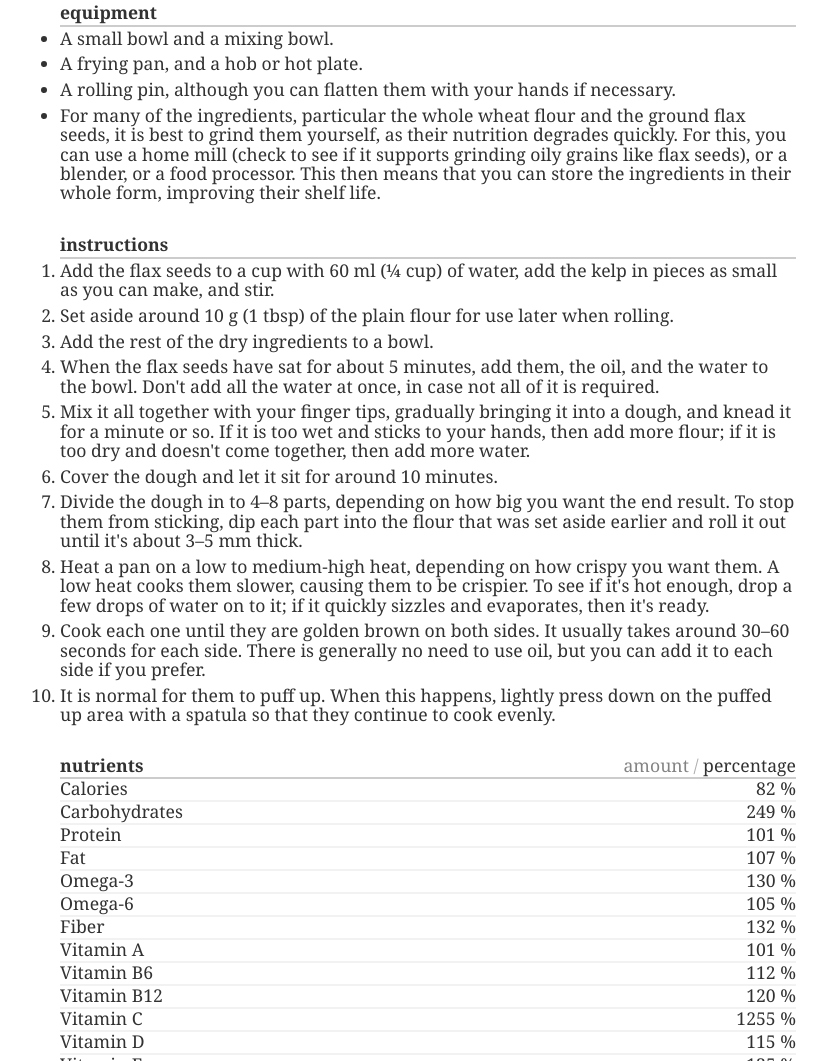
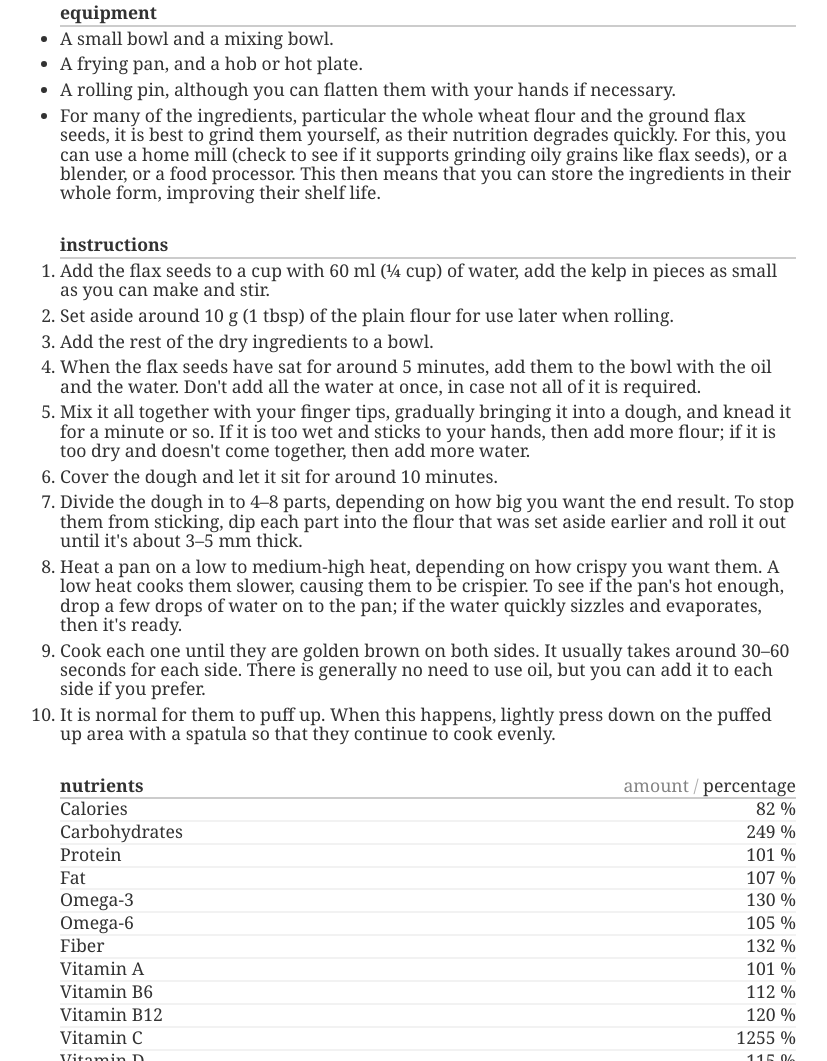
Before and after one commit to lembasbakery/lembasbakery.github.io, a website built with Parcel: page index.html in a window 1280 px wide. Shown: the part 1314-2375 px from the top of the page, without its empty margins (212-1039 px from the left). Built offline with nearby package versions, Linux system fonts and the light colour scheme.

Commit message:
some wording changes

```diff
--- a/index.html
+++ b/index.html
@@ -1319,7 +1319,7 @@ p.introduction {
 		<ol>
 			<li>
 				Add the flax seeds to a cup with 60 ml (&frac14 cup) of water,
-				add the kelp in pieces as small as you can make, and stir.
+				add the kelp in pieces as small as you can make and stir.
 			</li>
 
 			<li>
@@ -1332,9 +1332,9 @@ p.introduction {
 			</li>
 
 			<li>
-				When the flax seeds have sat for about 5 minutes, add them,
-				the oil, and the water to the bowl. Don't add all the water
-				at once, in case not all of it is required.
+				When the flax seeds have sat for around 5 minutes, add them to the
+				bowl with the oil and the water. Don't add all the water at once,
+				in case not all of it is required.
 			</li>
 
 			<li>
@@ -1358,9 +1358,9 @@ p.introduction {
 			<li>
 				Heat a pan on a low to medium-high heat, depending on how
 				crispy you want them. A low heat cooks them slower, causing
-				them to be crispier. To see if it's hot enough, drop a few
-				drops of water on to it; if it quickly sizzles and evaporates,
-				then it's ready.
+				them to be crispier. To see if the pan's hot enough, drop a few
+				drops of water on to the pan; if the water quickly sizzles and
+				evaporates, then it's ready.
 			</li>
 
 			<li>
```
Also changed, not shown: src/index.html (+7 -7 lines), readme.md.
